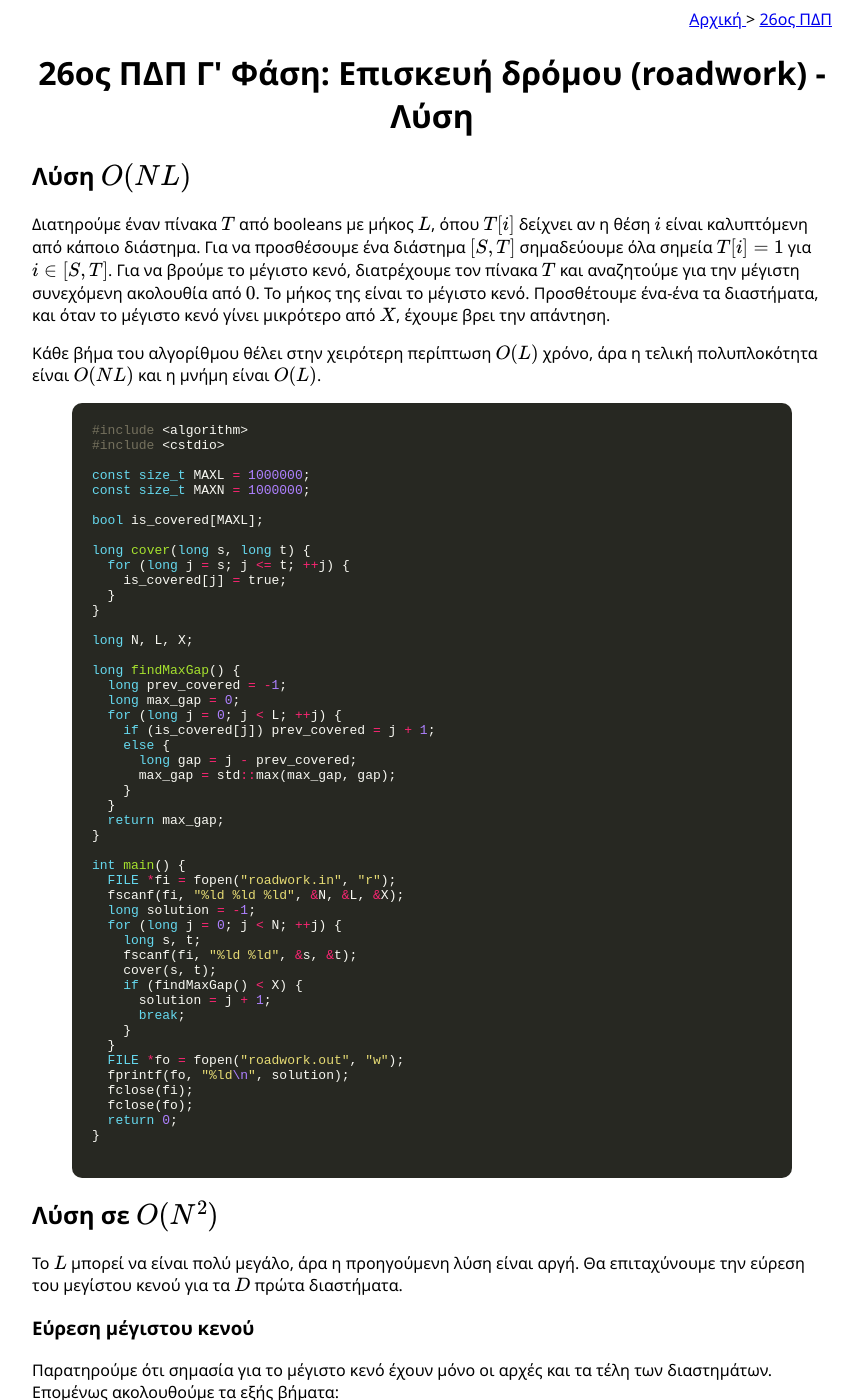
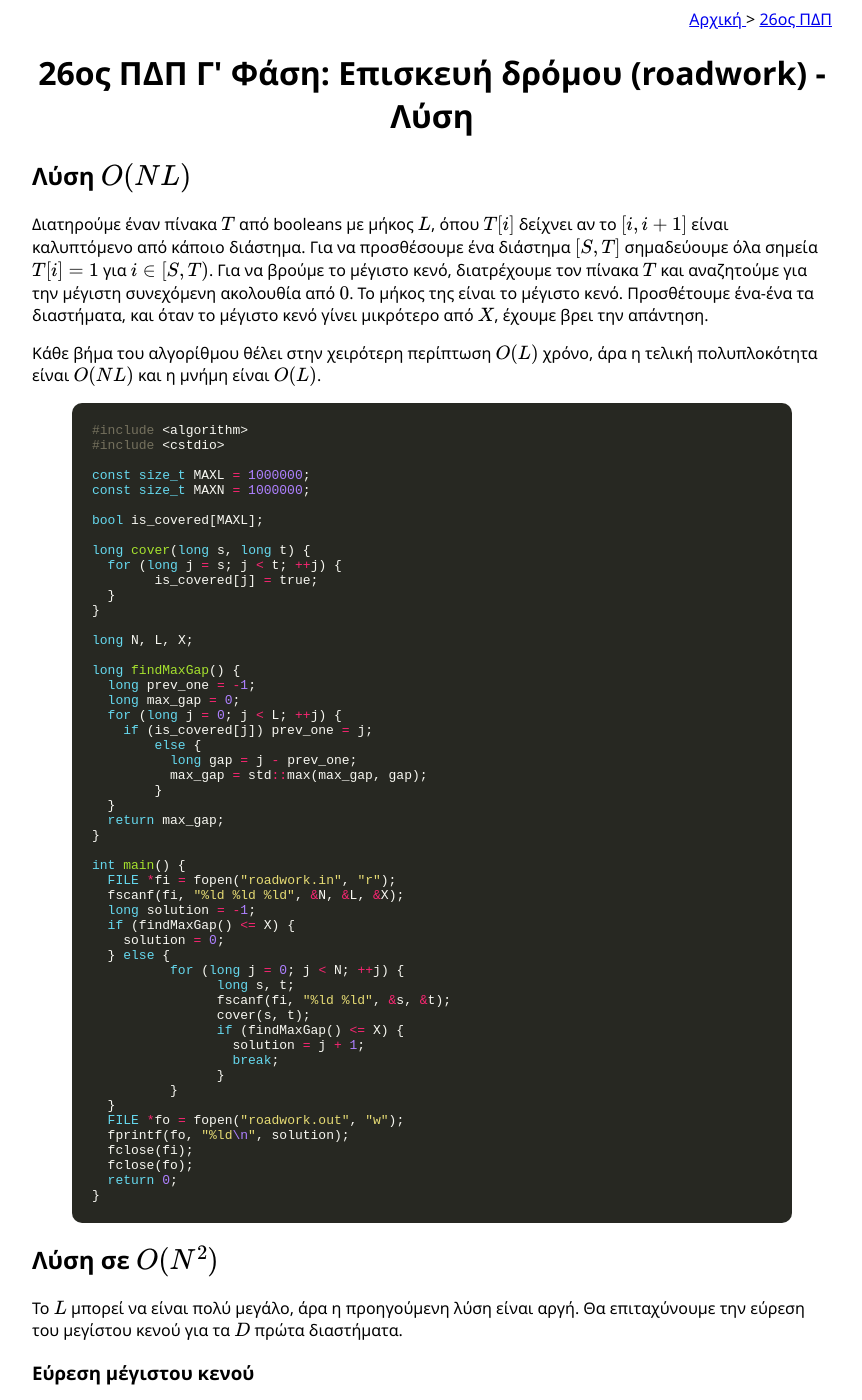
Before and after one commit to pdp-archive/pdp-archive.github.io, a Jekyll site: the page built from contests/_26-PDP/c-roadwork-solution.md, in a window 1280 px wide and 1400 px high. Shown: the whole window, without its empty margins (208-1070 px from the left). Built offline with Jekyll 4.4.1, drawn with Linux system fonts in a browser that asks for light colours; formulas are drawn with MathJax 3; some of the changed text lies outside the part shown.

Commit message:
Κώδικες για το πρόβλημα roadwork

```diff
--- a/contests/_26-PDP/c-roadwork-solution.md
+++ b/contests/_26-PDP/c-roadwork-solution.md
@@ -3,7 +3,7 @@ layout: solution
 codename: roadwork
 ---
 ## Λύση $$O(NL)$$
-Διατηρούμε έναν πίνακα $$Τ$$ από booleans με μήκος $$L$$, όπου $$T[i]$$ δείχνει αν η θέση $$i$$ είναι καλυπτόμενη από κάποιο διάστημα. Για να προσθέσουμε ένα διάστημα $$[S, T]$$ σημαδεύουμε όλα σημεία $$T[i] = 1$$ για $$i \in [S, T]$$. Για να βρούμε το μέγιστο κενό, διατρέχουμε τον πίνακα $$T$$ και αναζητούμε για την μέγιστη συνεχόμενη ακολουθία από $$0$$. Το μήκος της είναι το μέγιστο κενό. Προσθέτουμε ένα-ένα τα διαστήματα, και όταν το μέγιστο κενό γίνει μικρότερο από $$X$$, έχουμε βρει την απάντηση.
+Διατηρούμε έναν πίνακα $$Τ$$ από booleans με μήκος $$L$$, όπου $$T[i]$$ δείχνει αν το $$[i, i+1]$$ είναι καλυπτόμενo από κάποιο διάστημα. Για να προσθέσουμε ένα διάστημα $$[S, T]$$ σημαδεύουμε όλα σημεία $$T[i] = 1$$ για $$i \in [S, T)$$. Για να βρούμε το μέγιστο κενό, διατρέχουμε τον πίνακα $$T$$ και αναζητούμε για την μέγιστη συνεχόμενη ακολουθία από $$0$$. Το μήκος της είναι το μέγιστο κενό. Προσθέτουμε ένα-ένα τα διαστήματα, και όταν το μέγιστο κενό γίνει μικρότερο από $$X$$, έχουμε βρει την απάντηση.
 
 Κάθε βήμα του αλγορίθμου θέλει στην χειρότερη περίπτωση $$O(L)$$ χρόνο, άρα η τελική πολυπλοκότητα είναι $$O(NL)$$ και η μνήμη είναι $$O(L)$$.
 
@@ -17,22 +17,22 @@ const size_t MAXN = 1000000;
 bool is_covered[MAXL];
 
 long cover(long s, long t) {
-  for (long j = s; j <= t; ++j) {
-    is_covered[j] = true;
+  for (long j = s; j < t; ++j) {
+	is_covered[j] = true;
   }
 }
 
 long N, L, X;
 
 long findMaxGap() {
-  long prev_covered = -1;
+  long prev_one = -1;
   long max_gap = 0;
   for (long j = 0; j < L; ++j) {
-    if (is_covered[j]) prev_covered = j + 1;
-    else {
-      long gap = j - prev_covered;
-      max_gap = std::max(max_gap, gap);
-    }
+    if (is_covered[j]) prev_one = j;
+	else {
+	  long gap = j - prev_one;
+	  max_gap = std::max(max_gap, gap);
+	}
   }
   return max_gap;
 }
@@ -41,14 +41,18 @@ int main() {
   FILE *fi = fopen("roadwork.in", "r");
   fscanf(fi, "%ld %ld %ld", &N, &L, &X);
   long solution = -1;
-  for (long j = 0; j < N; ++j) {
-    long s, t;
-    fscanf(fi, "%ld %ld", &s, &t);
-    cover(s, t);
-    if (findMaxGap() < X) {
-      solution = j + 1;
-      break;
-    }
+  if (findMaxGap() <= X) {
+    solution = 0;
+  } else {
+	  for (long j = 0; j < N; ++j) {
+		long s, t;
+		fscanf(fi, "%ld %ld", &s, &t);
+		cover(s, t);
+		if (findMaxGap() <= X) {
+		  solution = j + 1;
+		  break;
+		}
+	  }
   }
   FILE *fo = fopen("roadwork.out", "w");
   fprintf(fo, "%ld\n", solution);
@@ -56,7 +60,6 @@ int main() {
   fclose(fo);
   return 0;
 }
-
 {% endhighlight %}
 
 ## Λύση σε $$O(N^2)$$
@@ -208,7 +210,7 @@ int main(){
   FILE *fi = fopen("roadwork.in", "r");
   fscanf(fi, "%ld%ld%ld", &N, &L, &X);
   for (long i = 1; i <= N; i++){
-    long A, B;
+	long A, B;
     fscanf(fi, "%ld%ld", &A, &B);
     interv[2*i-2] = ent(A,  1, i);
     interv[2*i-1] = ent(B, -1, i);
```
Also changed, not shown: other parts of contests/_26-PDP/c-roadwork-solution.md (+11 -12 lines), 4 other files.
